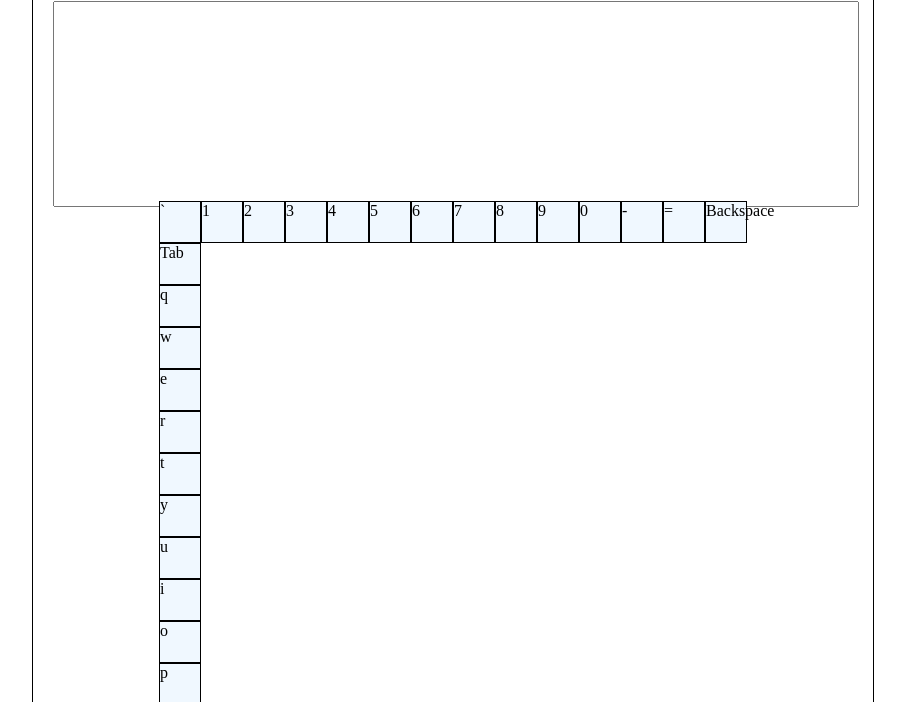
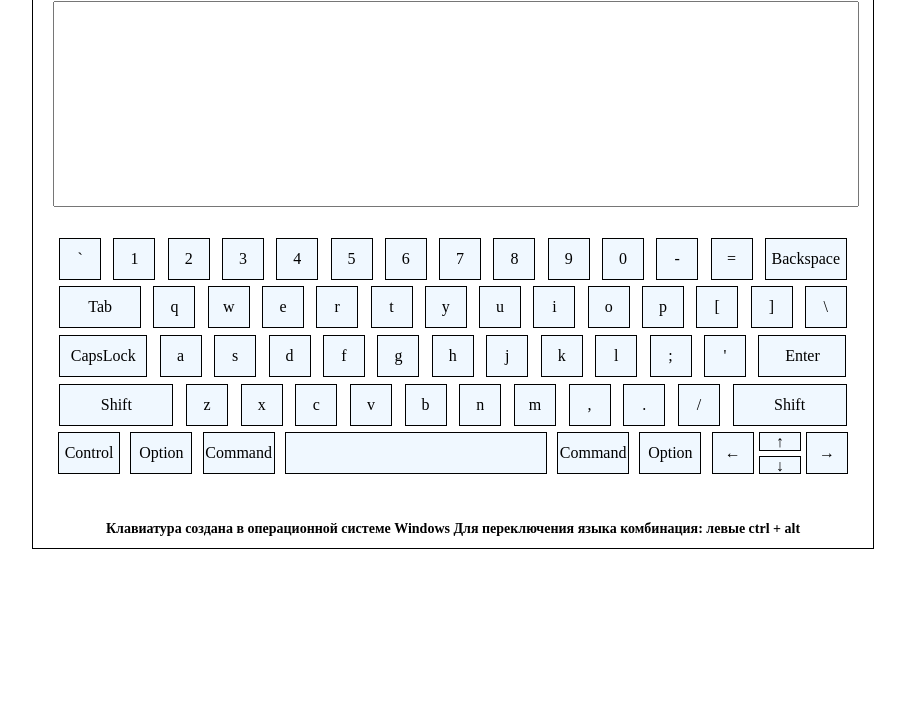
Before and after one commit to mclakov/RSS-Virtual-Keyboard, a website with bundled scripts: page index.html in a window 1280 px wide. Shown: the part 88-790 px from the top of the page, without its empty margins (187-1092 px from the left). Built offline with nearby package versions, Linux system fonts and the light colour scheme.

Commit message:
fix: some css

```diff
--- a/css/style.css
+++ b/css/style.css
@@ -24,16 +24,73 @@
     resize: none;
 }
 
+.keyboard {
+    display: flex;
+    flex-direction: column;
+    width: 800px;
+    height: 250px;
+    margin-top: 30px;
+    align-items: center;
+    justify-content: space-evenly;
+}
+
+.row1, .row2, .row3, .row4, .row5 {
+    display: flex;
+    flex-direction: row;
+    width: 800px;
+    justify-content: space-between;
+}
+
 .key {
     background-color: aliceblue;
     border: 1px solid black;
     width: 40px;
     height: 40px;
+    text-align: center;
+    margin: auto;
+    /*margin: 5px;*/
 }
 
-.keyboard
+.key_backspace, .key_tab {
+    width: 80px;
+}
 
-.row1 {
-    display: flex;
-    flex-direction: row;
+.key_capslock, .key_enter {
+    width: 86px;
 }
+
+.key_left_shift, .key_right_shift {
+    width: 112px;
+}
+
+.key_down {
+    margin-top: 5px;
+}
+
+.key_space {
+    width: 260px;
+}
+
+.key_control, .key_left_option, .key_right_option {
+    width: 60px;
+}
+
+.key_left_command, .key_right_command {
+    width: 70px;
+}
+
+h2 {
+    margin-top: 40px;
+    font-size: 14px;
+}
+
+span {
+    line-height: 40px;
+}
+.key_up , .key_down {
+    height: 16.5px;
+}
+
+.key_up span, .key_down span{
+    line-height: 0px;
+}
--- a/js/data.js
+++ b/js/data.js
@@ -477,7 +477,7 @@ const KEYS = [
         }
     },
     {
-        class: "key key_left_control",
+        class: "key key_control",
         volume: {
             en: "Control",
             ru: "Control",
--- a/js/index.js
+++ b/js/index.js
@@ -84,10 +84,17 @@ KEYS.map((elem, index) => {
     if (index >27 && index <=40) {
         row_3.append(key);
     };
-    if (index >40 && index <=53) {
+    if (index >40 && index <=52) {
         row_4.append(key);
     };
-    if (index >53 && index <=63) {
+    if (index >52 && index <60) {
+        row_5.append(key);
+    };
+    if (index >=60 && index <=61) {
+        nav.append(key);
+    };
+    row_5.append(nav);
+    if (index >=62 && index <=63) {
         row_5.append(key);
     };
         })
```
